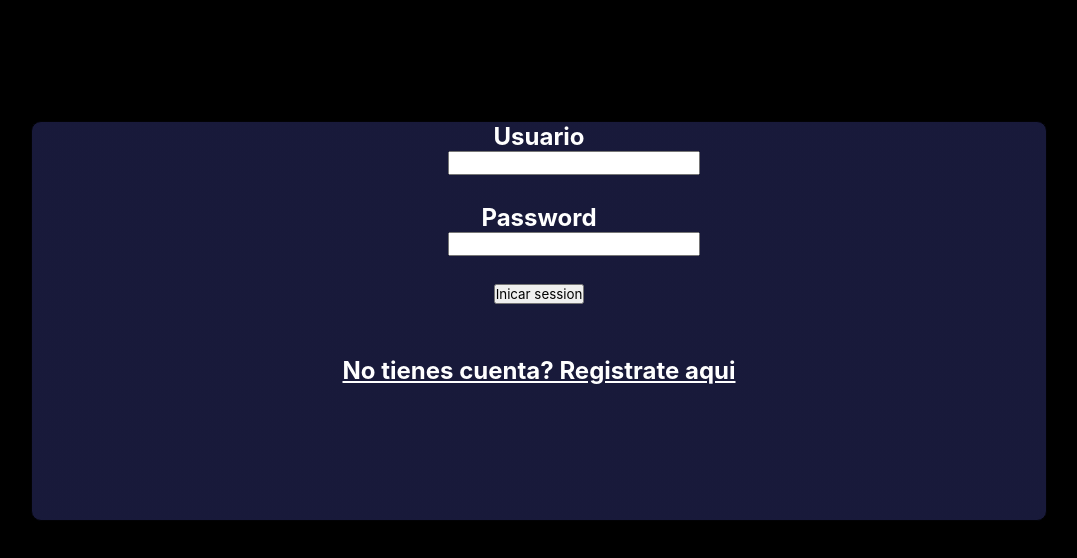
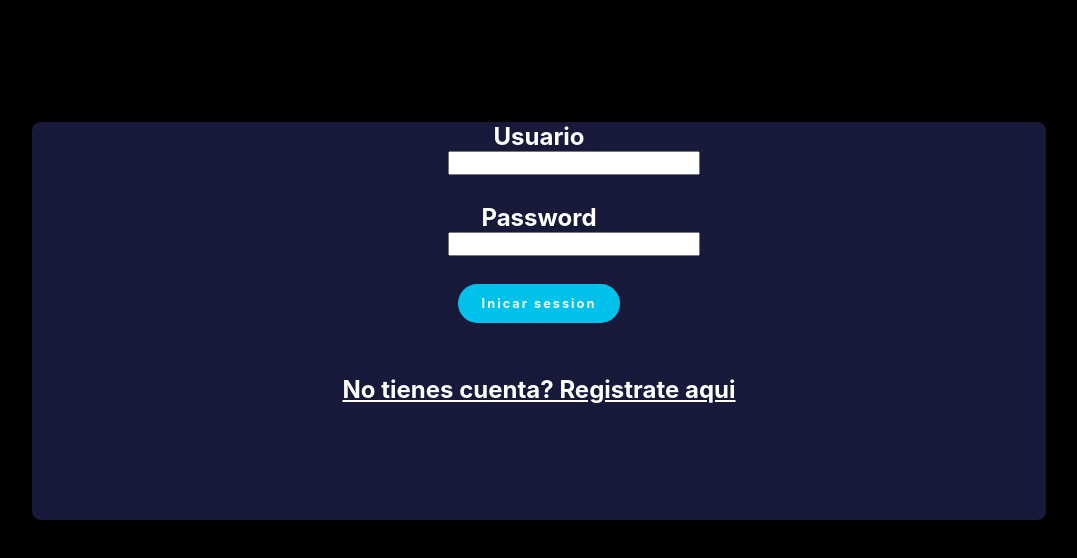
Before and after one commit to CesarAugusto200/MUSICAL_LEGENDS1.1, a React (Vite) app: page / in a window 1280 px wide. Shown: the top 558 px of the page, without its empty margins (169-1246 px from the left). Built offline with nearby package versions, Linux system fonts and the light colour scheme.

Commit message:
commit 7

```diff
--- a/src/components/FormLogin.jsx
+++ b/src/components/FormLogin.jsx
@@ -6,6 +6,8 @@ function FormLogin(){
         e.preventDefaul();
     }
     return(
+        <>
+
         <div>
 
                    <form className="Conteiner"  >
@@ -21,13 +23,16 @@ function FormLogin(){
                <input type="password" id="contrasenia" name='contrasenia' />
            </div>
                </div>
-               <button type="button" onClick={handlerClick}>Inicar session</button>
+               <button className="boton" type="button" onClick={handlerClick}>Inicar session</button>
                <Link className="link" to="/register">No tienes cuenta? Registrate aqui</Link>
 
        </form>
 
 
     </div>
+
+
+        </>
     )
 }
 export default FormLogin
--- a/src/components/FormRegister.jsx
+++ b/src/components/FormRegister.jsx
@@ -4,6 +4,8 @@ function FormRegister(){
         e.prevenDefault();
     }
     return(
+        <>
+
         <form className='Conteiner' >
         <div>
             <label className='texto' htmlFor="name">Nombre</label>
@@ -28,6 +30,7 @@ function FormRegister(){
 
         <button className='boton' type="button" onClick={handlerClick}>Registrarse</button>
     </form>
+        </>
     )
 }
 export default FormRegister
```
Also changed, not shown: src/components/About.jsx (line endings or trailing spaces), src/components/Citas.jsx (line endings or trailing spaces), src/components/Home.jsx (line endings or trailing spaces), src/components/Navbar2.jsx (line endings or trailing spaces), src/components/ReactVideo.jsx (line endings or trailing spaces).
